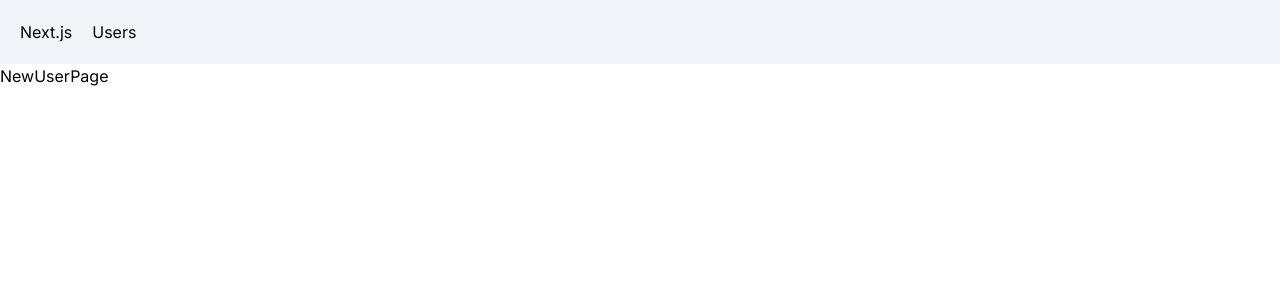
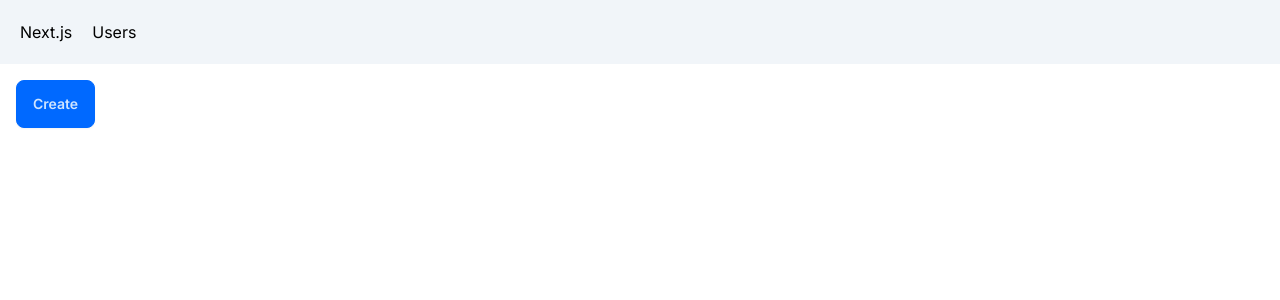
Before and after one commit to atharv169/next-app, a Next.js app: page /users/new in a window 1280 px wide. Shown: the top 300 px of the page. Built offline with nearby package versions, Linux system fonts and the light colour scheme.

Commit message:
navigation router

```diff
--- a/app/users/new/page.tsx
+++ b/app/users/new/page.tsx
@@ -1,9 +1,14 @@
+'use client'
 import React from 'react'
+import { useRouter } from 'next/navigation'
 
 const NewUserPage = () => {
+    const router=useRouter();
   return (
     <div>
-      NewUserPage
+      <button
+      className='btn btn-primary m-4'
+      onClick={()=>{router.push('/users')}}>Create</button>
     </div>
   )
 }
--- a/app/users/page.tsx
+++ b/app/users/page.tsx
@@ -1,5 +1,6 @@
 import React from 'react'
 import UserTable from './UserTable'
+import Link from 'next/link'
 
 interface Props{
    searchParams:{sortOrder:string}
@@ -8,8 +9,9 @@
   console.log(sortOrder)
 
    return (
-    <div>
+    <div className='ml-3 mt-2'>
      <h1>Users</h1>
+     <Link href="/users/new" className='btn'>New User</Link>
      <UserTable sortOrder={sortOrder}/>
     </div>
   )
```
